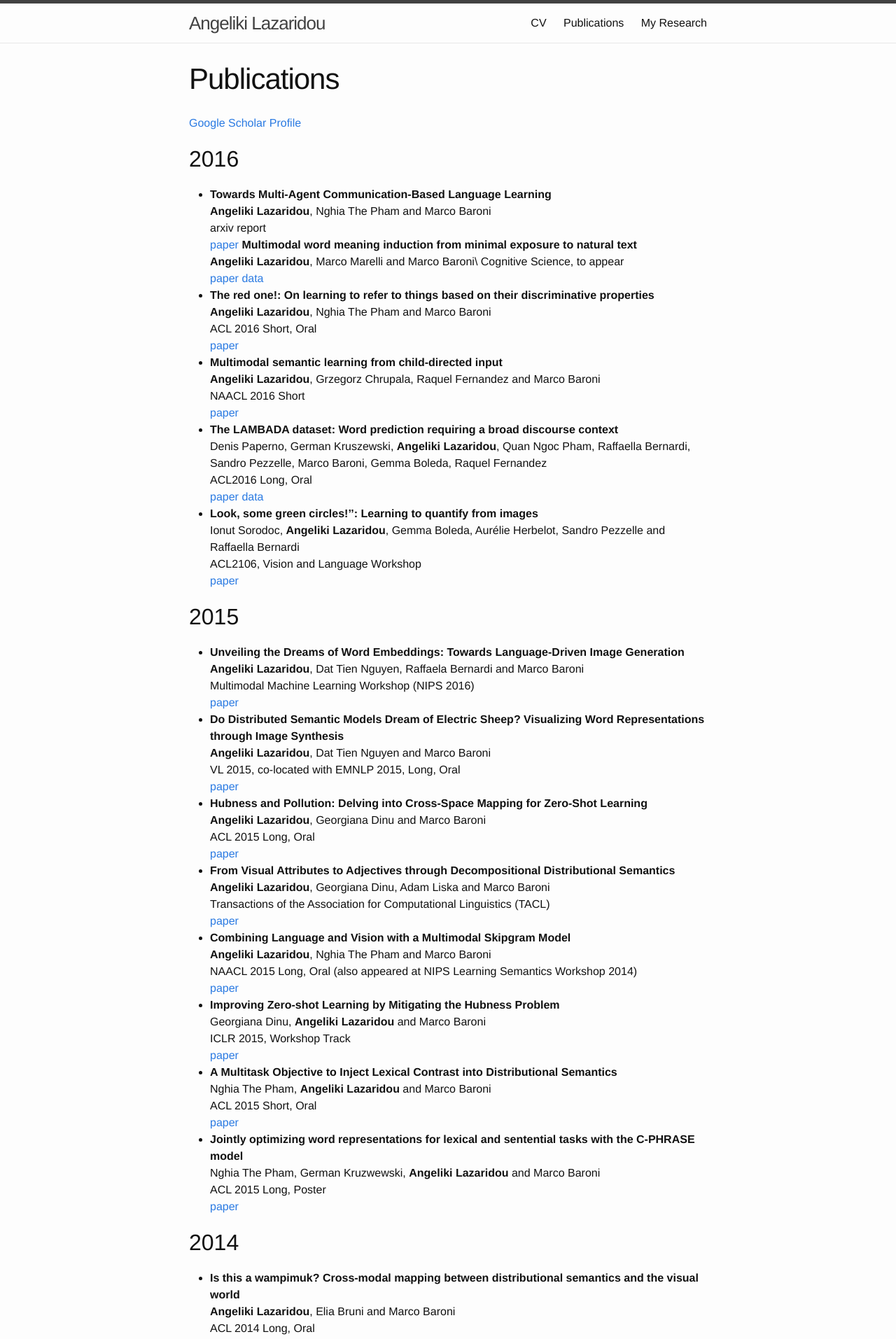
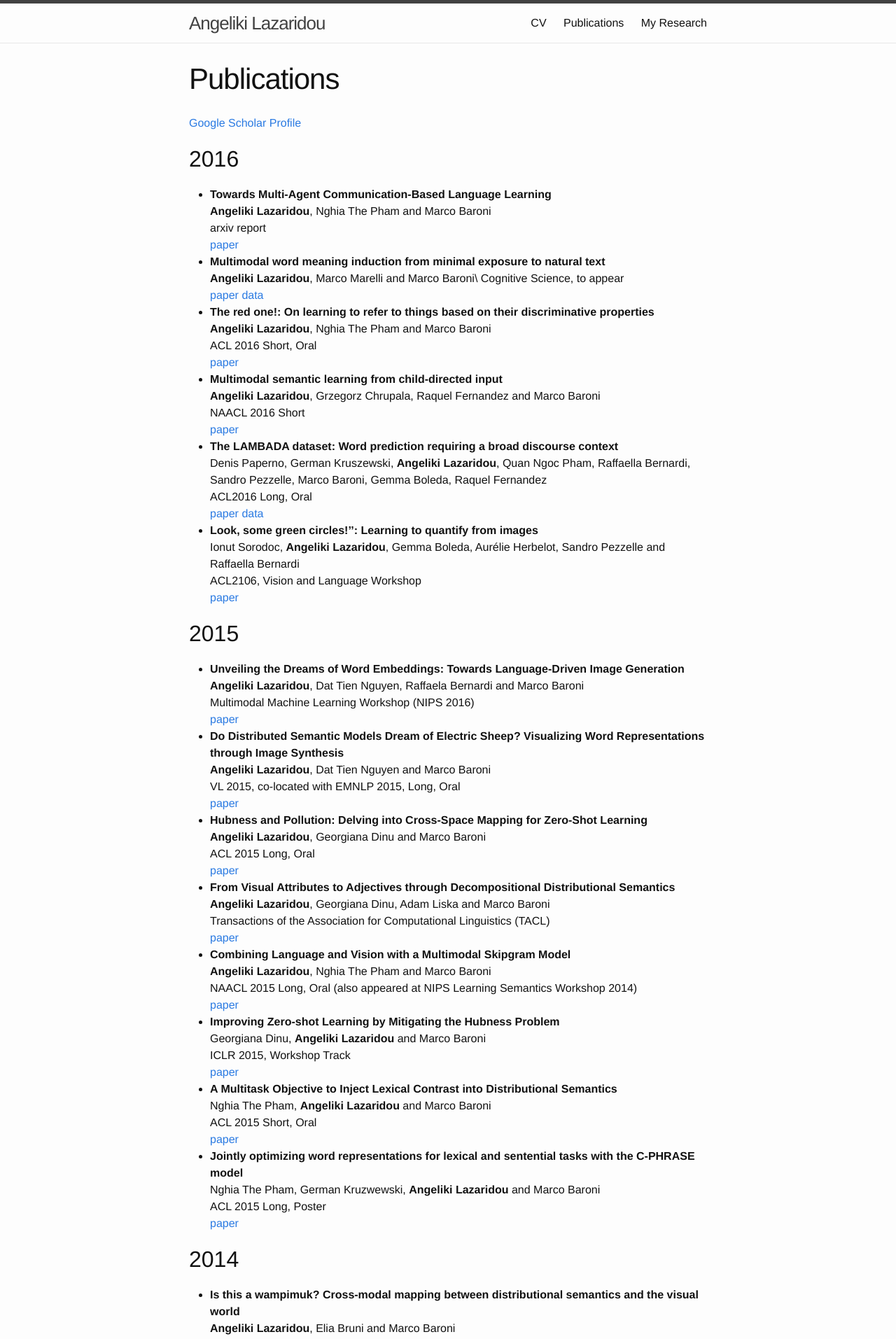
Before and after one commit to angelikilazaridou/angelikilazaridou.github.io, a Jekyll site: the page built from publications.md, in a window 1280 px wide. Shown: the top 1913 px of the page at 70% size. Built offline with Jekyll 4.4.1, drawn with Linux system fonts in a browser that asks for light colours.

```diff
--- a/publications.md
+++ b/publications.md
@@ -12,7 +12,7 @@ permalink: /publications/
 **Angeliki Lazaridou**, Nghia The Pham and Marco Baroni\\
 arxiv report\\
 [paper](https://arxiv.org/abs/1605.07133)
-**Multimodal word meaning induction from minimal exposure to natural text**\\
+* **Multimodal word meaning induction from minimal exposure to natural text**\\
 **Angeliki Lazaridou**, Marco Marelli and Marco Baroni\\
 Cognitive Science, to appear\\
 [paper](http://clic.cimec.unitn.it/marco/publications/lazaridou-et-al-chimeras-cogsci.pdf) [data](http://clic.cimec.unitn.it/Files/PublicData/chimeras.zip)
```
